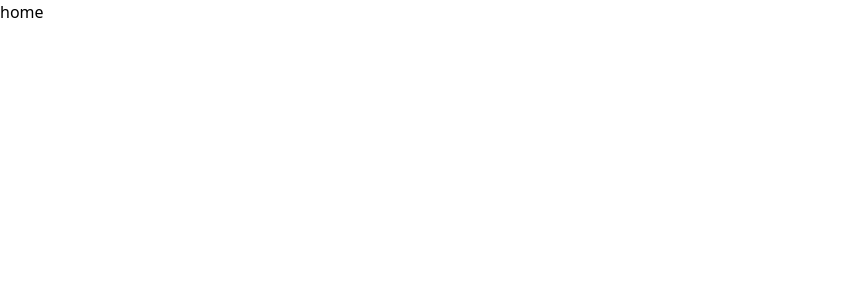
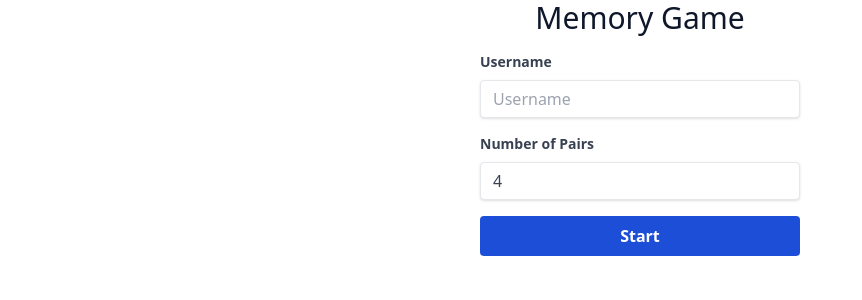
Before and after one commit to ocralo/memory-vue, a Vue app: page / in a window 1280 px wide. Shown: the top 300 px of the page, without its empty margins (0-862 px from the left). Built offline with nearby package versions, Linux system fonts and the light colour scheme.

Commit message:
feat: update home page

```diff
--- a/src/pages/Home/index.vue
+++ b/src/pages/Home/index.vue
@@ -1,12 +1,90 @@
 <template>
-	<div>home</div>
+	<header>
+		<h1 class="text-3xl text-slate-900 font-medium text-center mb-4">
+			Memory Game
+		</h1>
+	</header>
+	<main>
+		<form @submit.prevent="handleSubmit" class="max-w-xs w-full mx-auto">
+			<div class="mb-4">
+				<label
+					class="block text-gray-700 text-sm font-bold mb-2"
+					for="username">
+					Username
+				</label>
+				<input
+					class="shadow appearance-none border rounded w-full py-2 px-3 text-gray-700 leading-tight focus:outline-none focus:shadow-outline"
+					id="username"
+					v-model="user"
+					type="text"
+					required
+					placeholder="Username" />
+			</div>
+			<div class="mb-4">
+				<label
+					class="block text-gray-700 text-sm font-bold mb-2"
+					for="numberOfPairs">
+					Number of Pairs
+				</label>
+				<input
+					class="shadow appearance-none border rounded w-full py-2 px-3 text-gray-700 leading-tight focus:outline-none focus:shadow-outline"
+					id="numberOfPairs"
+					v-model="numberOfPairs"
+					:min="minNumberOfPairs"
+					:max="maxNumberOfPairs"
+					type="number"
+					required
+					placeholder="Number of Pairs" />
+			</div>
+			<button
+				class="w-full bg-blue-700 hover:bg-blue-900 text-white font-bold py-2 px-4 rounded focus:outline-none focus:shadow-outline"
+				type="submit">
+				Start
+			</button>
+		</form>
+	</main>
 </template>
 
 <script lang="ts">
-	import { defineComponent } from 'vue'
+	import { useAnimalGameStore } from '@/stores/animalsGame'
+	import { useUserStore } from '@/stores/user'
+	import { storeToRefs } from 'pinia'
+	import { defineComponent, ref } from 'vue'
+	import { useRouter } from 'vue-router'
+
 	export default defineComponent({
 		name: 'HomePage',
 	})
 </script>
 
-<script setup lang="ts"></script>
+<script setup lang="ts">
+	const router = useRouter()
+
+	const user = ref('')
+	const minNumberOfPairs = 4
+	const maxNumberOfPairs = 20
+
+	const userStore = useUserStore()
+	const AnimalGameStore = useAnimalGameStore()
+
+	const { maxAnimals } = storeToRefs(AnimalGameStore)
+	const numberOfPairs = ref(maxAnimals)
+
+	const { setUser } = userStore
+	const { resetGame, setMaxAnimals } = AnimalGameStore
+
+	const handleSubmit = () => {
+		if (
+			user.value &&
+			user.value !== '' &&
+			numberOfPairs.value &&
+			numberOfPairs.value >= minNumberOfPairs &&
+			numberOfPairs.value <= maxNumberOfPairs
+		) {
+			setUser(user.value)
+			setMaxAnimals(numberOfPairs.value)
+			resetGame()
+			router.push('/card-game')
+		}
+	}
+</script>
```
